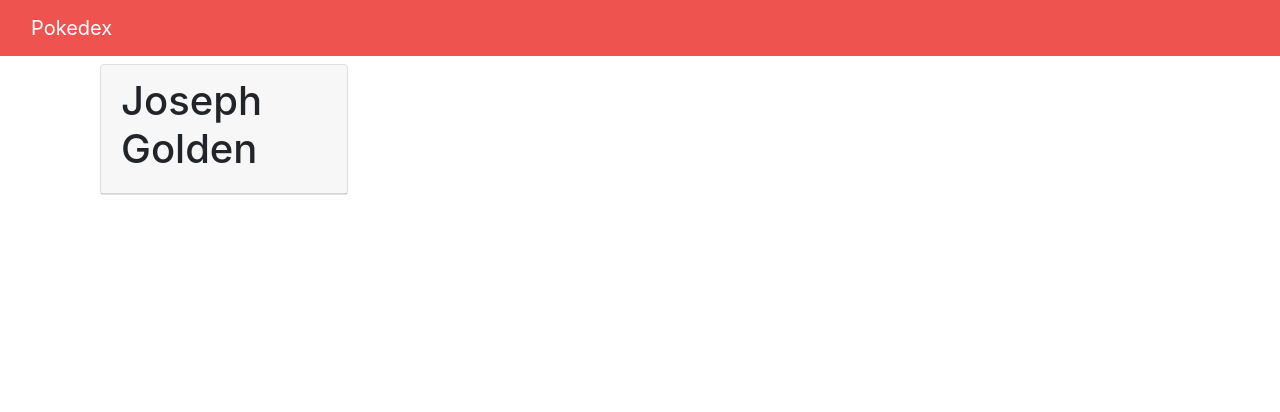
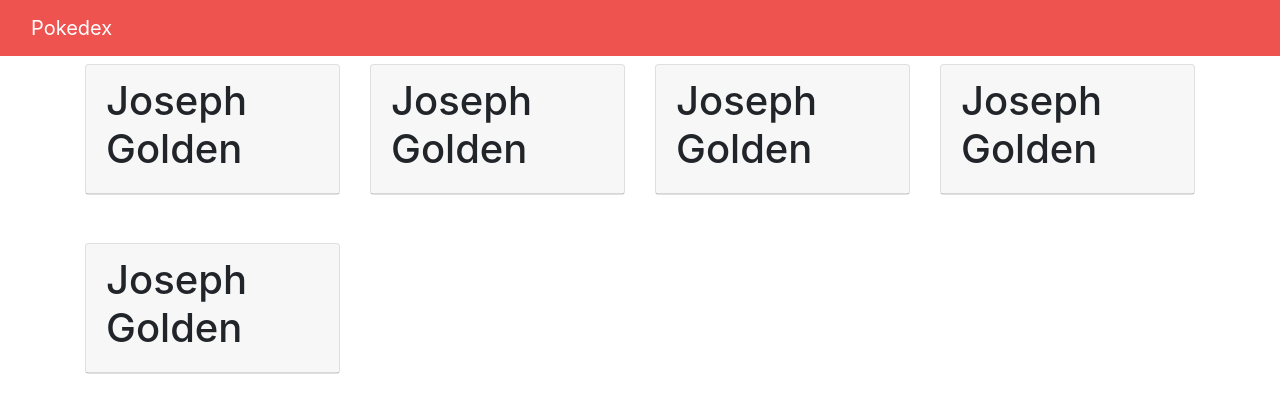
Before and after one commit to JGolden25/Pok-dex-, a React (Create React App) app: page / in a window 1280 px wide. Shown: the top 412 px of the page. Built offline with nearby package versions, Linux system fonts and the light colour scheme; no server answers.

Commit message:
pokemon card duplicated axios installed

```diff
--- a/package.json
+++ b/package.json
@@ -3,6 +3,7 @@
   "version": "0.1.0",
   "private": true,
   "dependencies": {
+    "axios": "^0.19.0",
     "bootstrap": "^4.4.0",
     "react": "^16.12.0",
     "react-dom": "^16.12.0",
--- a/src/components/pokemon/PokemonList.js
+++ b/src/components/pokemon/PokemonList.js
@@ -1,12 +1,28 @@
 import React, { Component } from 'react'
+import axios from 'axios';
 import PokemonCard from './PokemonCard';
 
+
 export default class PokemonList extends Component {
+    state= {
+        url: 'https://pokeapi.co/api/v2/pokemon/',
+        pokemon: null
+    };
+
+async componentDidMount(){
+    const res = axios.get(this.state.url);
+    this.setState({pokemon: res.data['results']});
+}
+
     render() {
         return (
-        <div>
+        <div className= "row">
+            <PokemonCard />
+            <PokemonCard />
+            <PokemonCard />
+            <PokemonCard />
             <PokemonCard />
         </div>
-        )
+        );
     }
 }
```
Also changed, not shown: 1 other file (tests, documents, lock files or other folders).
